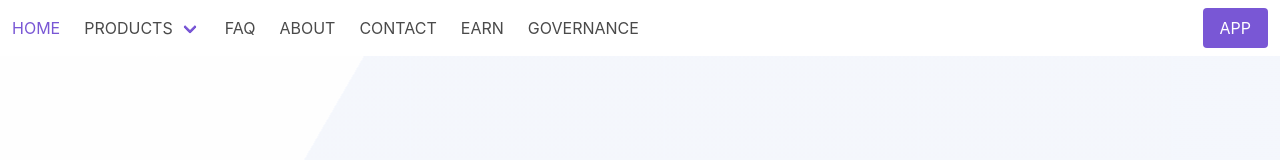
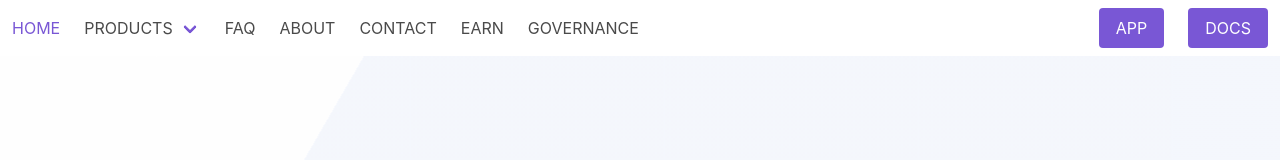
Before and after one commit to SuhailCM/thirmprotocol.github.io, a Vue app: page /faq in a window 1280 px wide. Shown: the top 160 px of the page. Built offline with nearby package versions, Linux system fonts and the light colour scheme; no server answers; some icons are missing; what vue-plugin-load-script would draw is missing.

Commit message:
Update App.vue

```diff
--- a/src/App.vue
+++ b/src/App.vue
@@ -23,6 +23,9 @@
 				<template slot="end">
 					<b-navbar-item target="_blank" href="https://dapp.thirm.com/">
 						<b-button type="is-primary ">APP</b-button>
+					</b-navbar-item>
+                                        <b-navbar-item target="_blank" href="https://docs.thirm.com/">
+						<b-button type="is-primary ">DOCS</b-button>
 					</b-navbar-item>
 				</template>
 			</b-navbar>
```
